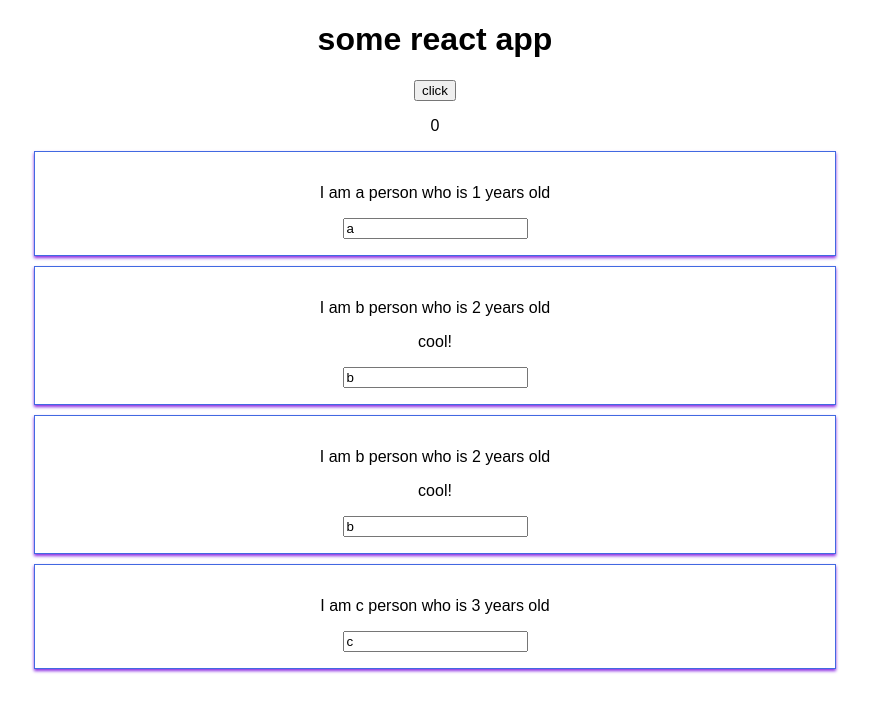
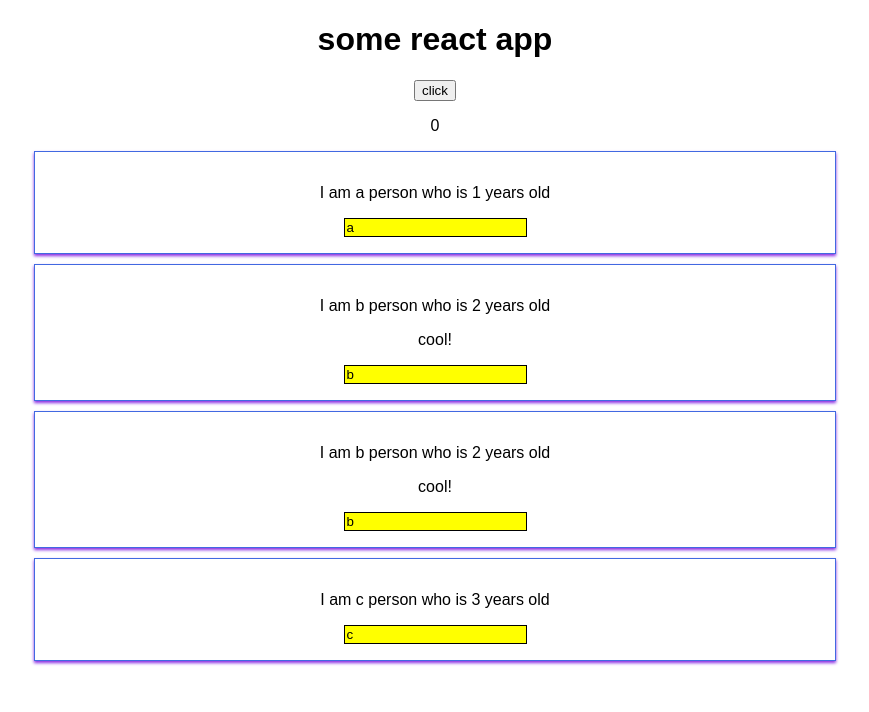
Before and after one commit to redvg/react_burger, a React (Create React App) app: page / in a window 1280 px wide. Shown: the top 712 px of the page, without its empty margins (205-1074 px from the left). Built offline with nearby package versions, Linux system fonts and the light colour scheme.

Commit message:
adds inline style

```diff
--- a/src/Person/Person.js
+++ b/src/Person/Person.js
@@ -1,11 +1,16 @@
 import React from 'react';
 import './Person.css';
+
+const style = {
+    border: '1px solid',
+    backgroundColor: 'yellow'
+}
 
 const person = (props) =>
     <div className='Person'>
         <p>I am {props.name} person who is {props.age} years old</p>
         <p onClick={props.clickHandler}>{props.children}</p>
-        <input type="text" onChange={props.typedTextHandler} value={props.name}/>
+        <input type="text" onChange={props.typedTextHandler} value={props.name} style={style}/>
     </div>
 
 export default person;
```
